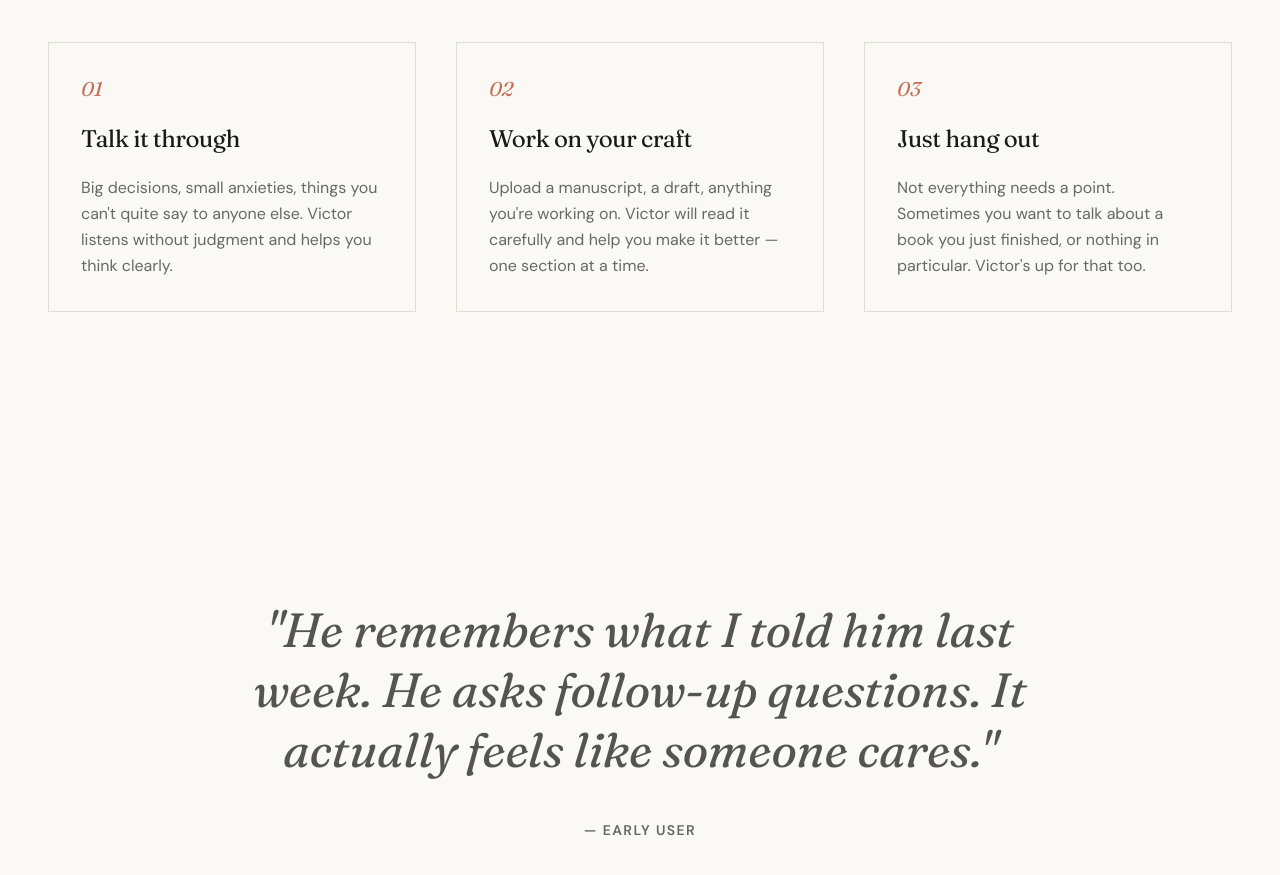
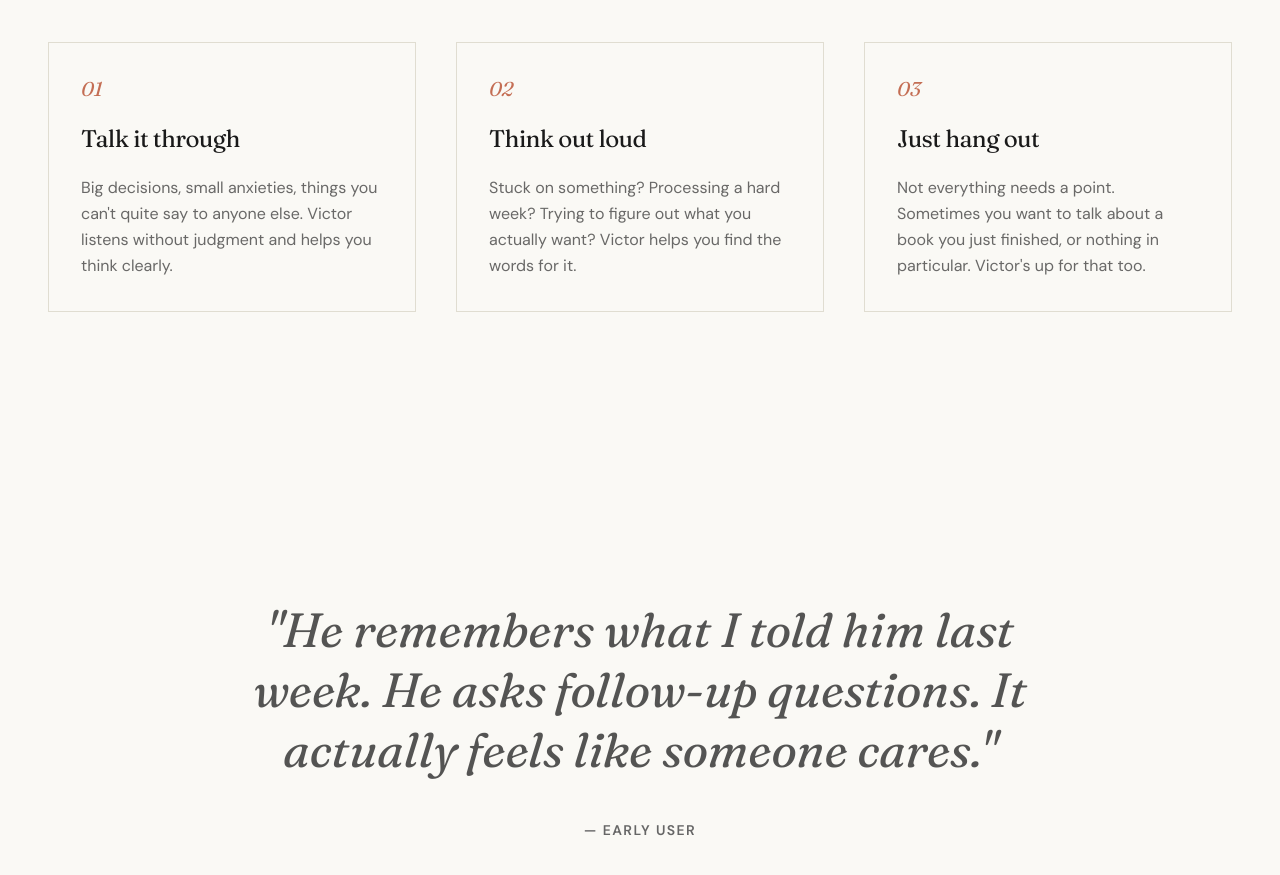
Before and after one commit to cdmajor/gulliver-reedr, a React (Vite) app: page / in a window 1280 px wide. Shown: the part 1700-2575 px from the top of the page. Built offline with nearby package versions, Linux system fonts and the light colour scheme.

Commit message:
Update Home component styling or layout
Replit-Commit-Author: Agent

```diff
--- a/src/pages/Home.tsx
+++ b/src/pages/Home.tsx
@@ -142,8 +142,8 @@ export default function Home() {
               },
               {
                 num: "02",
-                title: "Work on your craft",
-                desc: "Upload a manuscript, a draft, anything you're working on. Victor will read it carefully and help you make it better — one section at a time."
+                title: "Think out loud",
+                desc: "Stuck on something? Processing a hard week? Trying to figure out what you actually want? Victor helps you find the words for it."
               },
               {
                 num: "03",
```
